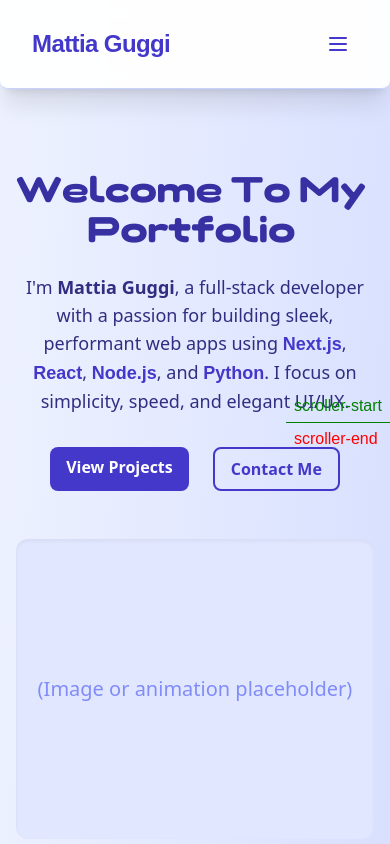
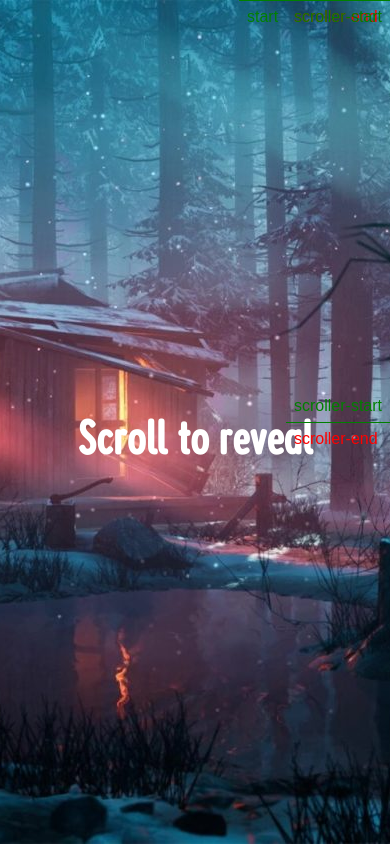
Before and after one commit to MattiaGuggi/Portfolio, a React (Vite) app: page / in a window 390 px wide. Shown: the top 844 px of the page. Built offline with nearby package versions, Linux system fonts and the light colour scheme; the HTML template or start-up script is replaced by a standard one.

Commit message:
Added project page animation

```diff
--- a/src/App.tsx
+++ b/src/App.tsx
@@ -35,7 +35,6 @@ const MainPage = () => {
 
   return (
     <>
-        <Header />
         <Home id="home" />
         <Projects id="projects" />
         <Tech id="tech" />
@@ -84,7 +83,7 @@ function App() {
         <Routes>
           <Route path='*' element={<MainPage />} />
           <Route path='/' element={<MainPage />} />
-          <Route path='/project/:title' element={<SingleProject />} />
+          <Route path='/projects/:title' element={<SingleProject />} />
         </Routes>
       </main>
     </BrowserRouter>
--- a/src/components/Home.tsx
+++ b/src/components/Home.tsx
@@ -1,64 +1,100 @@
-import { useGSAP } from "@gsap/react";
+'use client'
+import { useEffect, useRef } from "react";
 import gsap from "gsap";
+import { ScrollTrigger } from "gsap/all";
+
+gsap.registerPlugin(ScrollTrigger);
 
 type SectionProps = {
   id: string;
 };
 
 const Home: React.FC<SectionProps> = ({ id }) => {
+  const wrapperRef = useRef(null);
+  const bgRef = useRef(null);
+  const textRef = useRef(null);
+  const contentRef = useRef(null);
 
-  useGSAP(() => {
-    const tl = gsap.timeline();
+  useEffect(() => {
+  const ctx = gsap.context(() => {
+    const tl = gsap.timeline({
+      scrollTrigger: {
+        trigger: wrapperRef.current,
+        start: "top top",
+        end: "+=1250",
+        scrub: true,
+        pin: true,
+        markers: true,
+      },
+    });
 
-    tl.fromTo("#home",
-      {
+    // 1. Fade out background
+    tl.to(bgRef.current, {
       opacity: 0,
-        y: 50,
-        scale: 0.8,
-      },
-      {
+      ease: "power1.out",
+    });
+
+    // 2. Scale down welcome text (start AFTER background faded out)
+    tl.fromTo(textRef.current, {
+      scale: 125,
+      x: 1500
+    }, {
+      scale: 1,
+      x: 0,
+      ease: "power1.out"
+    }, "<");
+
+    // 3. Fade in content (AFTER text has scaled)
+    tl.fromTo(contentRef.current, {
+      opacity: 0,
+      y: 50
+    }, {
       opacity: 1,
       y: 0,
-        scale: 1,
-        duration: 1,
-        ease: "power2.out",
-      }
-    );
+      duration: 1
+    });
+  });
 
-    tl.to(".animated-char", {
-      opacity: 1,
-      y: 0,
-      stagger: 0.05,
-      duration: 0.5,
-      ease: "power2.out",
-    }, "-=0.9"); // start overlapping with previous animation
+  return () => ctx.revert();
 }, []);
 
   return (
+    <main className="w-full bg-gradient-to-br from-indigo-50 to-indigo-200">
+      {/* All-in-One Pinned Section */}
       <section
+        ref={wrapperRef}
         id={id}
-      className="flex-1 flex flex-col items-center justify-center px-14 xs:px-4 pt-20 pb-10 text-center"
+        className="relative w-full min-h-screen flex flex-col items-center justify-center px-4 text-center"
       >
-      <h1 className="text-5xl xs:text-4xl font-bold text-indigo-800 leading-snug mb-6 font-myfont">
-        {"Welcome To My Portfolio".split(" ").map((word, wordIndex) => (
-          <p key={wordIndex} className="inline-block mr-2">
-            {word.split("").map((char, charIndex) => (
-              <a
-                key={`${wordIndex}-${charIndex}`}
-                className="animated-char inline-block opacity-0 translate-y-4"
+        {/* Background Image */}
+        <div ref={bgRef} className="absolute inset-0 w-full h-full z-0 flex justify-center pointer-events-none">
+          <h1 className="font-bold text-5xl text-center absolute font-mytextfont text-white bottom-96">Scroll to reveal</h1>
+          <img
+            src="bg.jpg"
+            alt="Background"
+            className="w-full h-full object-cover"
+          />
+        </div>
+
+        {/* Welcome Text */}
+        <h1
+          ref={textRef}
+          className="text-6xl xs:text-4xl font-bold text-indigo-800 z-10 font-myfont mt-12"
         >
-                {char}
-              </a>
-            ))}
-          </p>
-        ))}
+          Welcome To My Portfolio
         </h1>
 
-      <p className="text-lg text-indigo-900 max-w-2xl mb-8">
-        I'm <strong>Mattia Guggi</strong>, a full-stack developer with a passion for building sleek, performant web apps using <span className="text-indigo-700 font-semibold">Next.js</span>, <span className="text-indigo-700 font-semibold">React</span>, <span className="text-indigo-700 font-semibold">Node.js</span>, and <span className="text-indigo-700 font-semibold">Python</span>. I focus on simplicity, speed, and elegant UI/UX.
+        {/* Main Content (fades in) */}
+        <div ref={contentRef} className="z-10 pt-16 max-w-4xl">
+          <p className="text-lg text-indigo-900 max-w-2xl mb-8 mx-auto">
+            I'm <strong>Mattia Guggi</strong>, a full-stack developer with a passion for building sleek, performant web apps using{" "}
+            <span className="text-indigo-700 font-semibold">Next.js</span>,{" "}
+            <span className="text-indigo-700 font-semibold">React</span>,{" "}
+            <span className="text-indigo-700 font-semibold">Node.js</span>, and{" "}
+            <span className="text-indigo-700 font-semibold">Python</span>. I focus on simplicity, speed, and elegant UI/UX.
           </p>
 
-      <div className="flex gap-6 mb-12">
+          <div className="flex gap-6 mb-12 justify-center">
             <a
               href="#projects"
               className="px-6 py-3 bg-indigo-700 text-white font-semibold rounded-lg hover:bg-indigo-800 transition duration-300 xs:px-4 xs:py-2"
@@ -73,11 +109,13 @@ const Home: React.FC<SectionProps> = ({ id }) => {
             </a>
           </div>
 
-      <div className="w-full max-w-xl h-[300px] bg-indigo-100 rounded-xl shadow-inner flex items-center justify-center text-indigo-400 text-xl mb-16">
+          <div className="w-full max-w-xl h-[300px] bg-indigo-100 rounded-xl shadow-inner flex items-center justify-center text-indigo-400 text-xl mb-16 mx-auto">
             (Image or animation placeholder)
           </div>
+        </div>
       </section>
+    </main>
   );
-};
+}
 
 export default Home;
--- a/src/components/Projects.tsx
+++ b/src/components/Projects.tsx
@@ -1,4 +1,4 @@
-import { useEffect } from "react";
+import { useEffect, useRef } from "react";
 import gsap from 'gsap';
 import { ScrollTrigger } from "gsap/ScrollTrigger";
 
@@ -9,10 +9,7 @@ type SectionProps = {
 };
 
 const Projects: React.FC<SectionProps> = ({ id }) => {
-
-  const viewProject = (title: string) => {
-    window.location.href = `/project/${title}`;
-  };
+  const overlayRef = useRef<HTMLDivElement>(null);
 
   const projects: [string, string, string[]][] = [
     ["Spotify Dashboard", "A React dashboard for my personal Spotify analytics and organization based on a python server.", ["./vite.svg", "./vite.svg", "./vite.svg", "./vite.svg", "./vite.svg", "./vite.svg", "./vite.svg", "./vite.svg"]],
@@ -25,6 +22,24 @@ const Projects: React.FC<SectionProps> = ({ id }) => {
     ["Text Summarization App", "AI-powered text summarization using Python.", ["/vite.svg"]],
   ];
 
+  const viewProject = (title: string) => {
+    const overlay = overlayRef.current;
+
+    if (!overlay) return;
+
+    const tl = gsap.timeline({
+      onComplete: () => {
+        window.location.href = `/projects/${title}`;
+      }
+    });
+
+    tl.set(overlay, { y: "100%", opacity: 1 }) // Start off-screen (bottom)
+    .to(overlay, {
+      y: "0%",
+      duration: 0.5,
+      ease: "power2.inOut",
+    })
+  };
 
   useEffect(() => {
     gsap.utils.toArray<HTMLElement>("#boxContainer li").forEach((row, idx) => {
@@ -59,6 +74,11 @@ const Projects: React.FC<SectionProps> = ({ id }) => {
   }, []);
 
   return (
+    <>
+      <div
+        ref={overlayRef}
+        className="fixed top-0 left-0 w-full h-full bg-indigo-800 z-[9999] pointer-events-none opacity-0"
+      />
       <section
         id={id}
         className="min-h-[60vh] w-full flex flex-col items-center justify-center pb-10 pt-5 px-14 xs:px-4"
@@ -87,6 +107,7 @@ const Projects: React.FC<SectionProps> = ({ id }) => {
           </ul>
         </div>
       </section>
+    </>
   );
 };
 
--- a/src/index.css
+++ b/src/index.css
@@ -10,7 +10,7 @@
 }
 
 @font-face {
-  font-family: 'MyTextFonr';
+  font-family: 'MyTextFont';
   src: url('./assets//fonts//Fredoka_Condensed-Regular.ttf') format('truetype');
   font-weight: normal;
   font-size: normal;
--- a/src/pages/SingleProject.tsx
+++ b/src/pages/SingleProject.tsx
@@ -3,13 +3,14 @@ import Footer from "../components/Footer";
 import { MoveLeft } from "lucide-react";
 import gsap from 'gsap'
 import { ScrollTrigger } from "gsap/ScrollTrigger";
-import { useEffect } from "react";
+import { useEffect, useRef } from "react";
 
 gsap.registerPlugin(ScrollTrigger);
 
 const SingleProject = () => {
   const { title } = useParams();
   const navigate = useNavigate();
+  const overlayRef = useRef<HTMLDivElement>(null);
   const icons = [
     {image:"https://cdn.jsdelivr.net/gh/devicons/devicon@latest/icons/typescript/typescript-original.svg", name: "Typescript"},
     {image:"https://cdn.jsdelivr.net/gh/devicons/devicon@latest/icons/nextjs/nextjs-original-wordmark.svg", name: "Next.js"},
@@ -18,6 +19,24 @@ const SingleProject = () => {
     {image:"https://cdn.jsdelivr.net/gh/devicons/devicon@latest/icons/react/react-original.svg", name: "React"},
     {image:"https://cdn.jsdelivr.net/gh/devicons/devicon@latest/icons/nodejs/nodejs-original-wordmark.svg", name: "Node.js"},
   ];
+
+  useEffect(() => {
+    const overlay = overlayRef.current;
+
+    if (!overlay) return;
+
+    const tl = gsap.timeline();
+
+    tl.set(overlay, { y: "0%", opacity: 1, pointerEvents: 'auto' })
+      .to(overlay, {
+        y: "-100%",
+        duration: 0.6,
+        ease: "power2.inOut",
+        onComplete: () => {
+          gsap.set(overlay, { opacity: 0, pointerEvents: 'none' });
+        }
+      });
+  }, []);
 
   useEffect(() => {
     gsap.utils.toArray<HTMLElement>("#iconContainer img").forEach((icon, idx) => {
@@ -49,6 +68,10 @@ const SingleProject = () => {
 
   return (
     <>
+      <div
+        ref={overlayRef}
+        className="fixed top-0 left-0 w-full h-full bg-indigo-800 z-[9999] pointer-events-none opacity-0"
+      />
       <section id="single-project" className="min-h-[60vh] w-full flex flex-col items-center justify-center mb-20 pb-10 pt-5 px-14 xs:px-4">
         <MoveLeft onClick={() => navigate('/#projects')} className="cursor-pointer duration-400 transition-all scale-125 hover:scale-150 text-indigo-600 relative" />
         <h1 className="font-bold text-5xl xs:text-4xl text-transparent bg-clip-text bg-gradient-to-br from-indigo-100 via-indigo-400 to-indigo-600 leading-snug mb-6">{title}</h1>
--- a/tailwind.config.js
+++ b/tailwind.config.js
@@ -11,6 +11,7 @@ module.exports = {
       },
       fontFamily: {
         myfont: ['MyFont', 'sans-serif'],
+        mytextfont: ['MyTextFont', 'sans-serif'],
       },
       screens: {
         xs: { min: '320px', max: '600px' },
```
Also changed, not shown: public/bg.jpg (added). Lines whose indentation alone changed are shown as unchanged.
